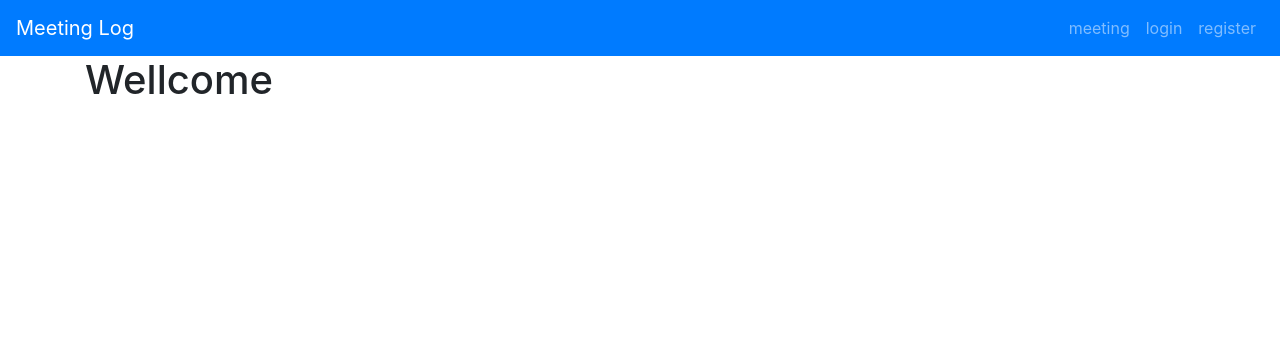
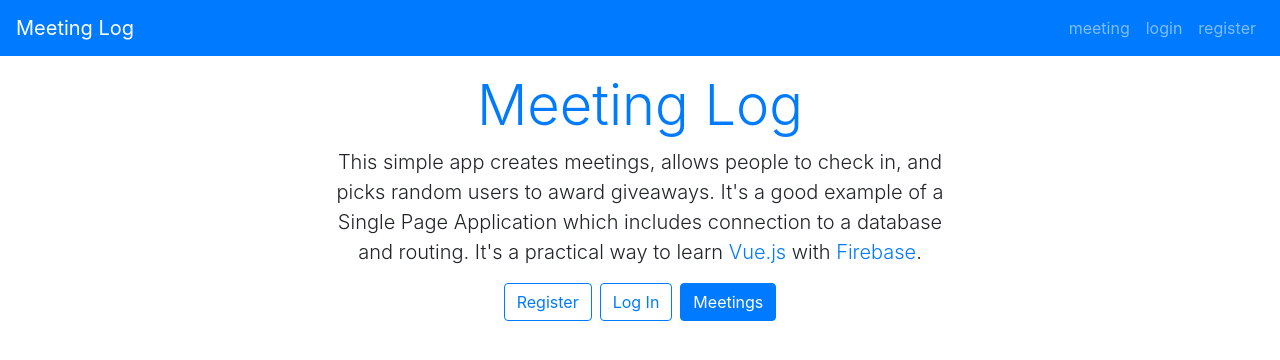
Before and after one commit to GregatGit/meetingLog, a Vue app: page /#/ in a window 1280 px wide. Shown: the top 360 px of the page. Built offline with nearby package versions, Linux system fonts and the light colour scheme; the HTML template or start-up script is replaced by a standard one.

Commit message:
add template

```diff
--- a/src/views/Home.vue
+++ b/src/views/Home.vue
@@ -1,6 +1,32 @@
 <template>
-  <div class="home">
-    <h1>Wellcome</h1>
+    <div class="container text-center">
+    <div class="row justify-content-center">
+      <div class="col-10 col-md-10 col-lg-8 col-xl-7">
+        <h4 class="display-4 text-primary mt-3 mb-2">Meeting Log</h4>
+        <p class="lead">
+          This simple app creates meetings, allows people to check in, and
+          picks random users to award giveaways. It's a good example of a
+          Single Page Application which includes connection to a database and
+          routing. It's a practical way to learn
+          <a href="https://vuejs.org/">Vue.js</a>
+          with
+          <a href="https://firebase.google.com">Firebase</a>.
+        </p>
+
+        <router-link
+          class="btn btn-outline-primary mr-2"
+          to="/register"
+        >Register</router-link>
+        <router-link
+          class="btn btn-outline-primary mr-2"
+          to="/login"
+        >Log In</router-link>
+        <router-link
+          class="btn btn-primary"
+          to="/meetings"
+        >Meetings</router-link>
+      </div>
+    </div>
   </div>
 </template>
 
```
